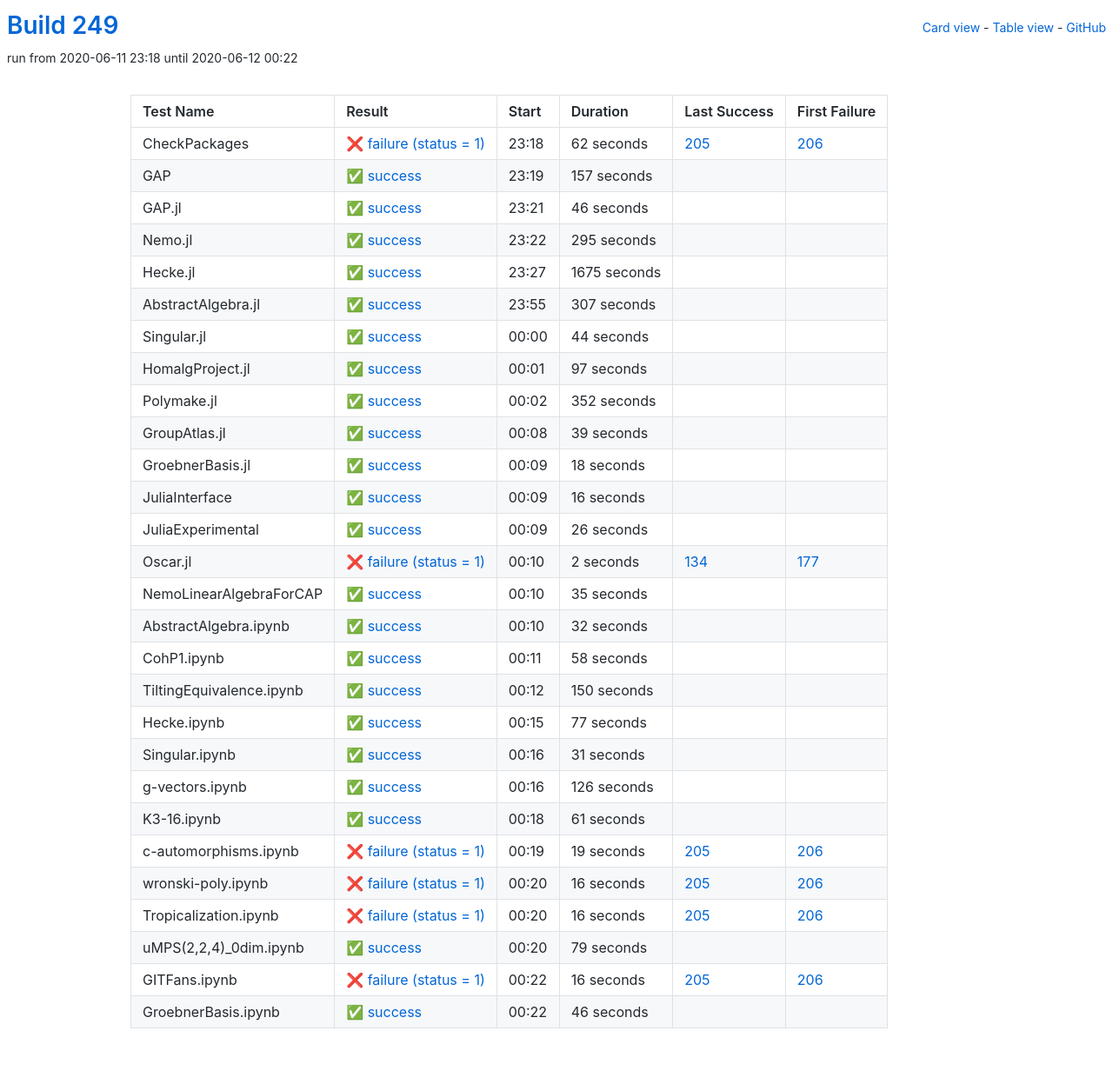
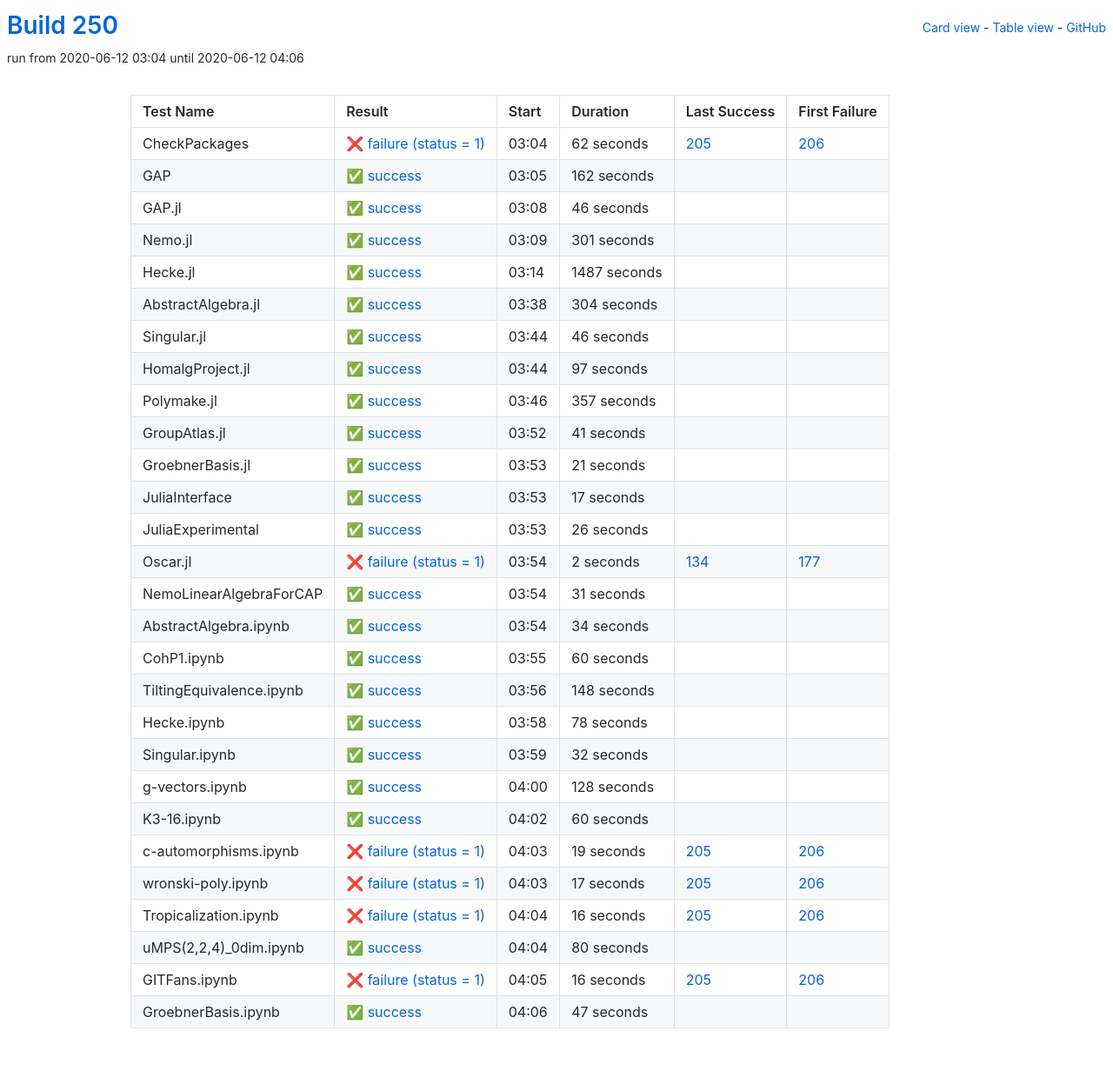
Before and after one commit to oscar-system/oscar-ci-status-stable, a Jekyll site: the page built from table.html, in a window 1280 px wide. Shown: the whole page at 87% size. Built offline with Jekyll 4.4.1, drawn with Linux system fonts in a browser that asks for light colours.

Commit message:
Build #250

```diff
--- a/_data/ci.yml
+++ b/_data/ci.yml
@@ -1,6 +1,6 @@
 ---
-build: 249
-build_url: https://oscarci.mathematik.uni-kl.de/job/oscar-stable/249/
+build: 250
+build_url: https://oscarci.mathematik.uni-kl.de/job/oscar-stable/250/
 job: oscar-stable
 organization: oscar-system
 repo: oscar-ci-status-stable
@@ -8,8 +8,8 @@ repourl: https://github.com/oscar-system/oscar-ci-status-stable
 tests:
 - name: CheckPackages
   id: checkpackages
-  log: https://oscarci.mathematik.uni-kl.de/job/oscar-stable/249/artifact/logs/build-249/CheckPackages.log
-  start: 2020-06-11 23:18
+  log: https://oscarci.mathematik.uni-kl.de/job/oscar-stable/250/artifact/logs/build-250/CheckPackages.log
+  start: 2020-06-12 03:04
   success: false
   exitcode: 1
   status: failure
@@ -20,20 +20,20 @@ tests:
   first_failure_url: https://oscarci.mathematik.uni-kl.de/job/oscar-stable/206/
 - name: GAP
   id: gap
-  log: https://oscarci.mathematik.uni-kl.de/job/oscar-stable/249/artifact/logs/build-249/GAP.log
-  start: 2020-06-11 23:19
+  log: https://oscarci.mathematik.uni-kl.de/job/oscar-stable/250/artifact/logs/build-250/GAP.log
+  start: 2020-06-12 03:05
   success: true
   exitcode: 0
   status: success
-  duration: 157
+  duration: 162
   last_success: false
   last_success_url:
   first_failure: false
   first_failure_url:
 - name: GAP.jl
   id: gap-jl
-  log: https://oscarci.mathematik.uni-kl.de/job/oscar-stable/249/artifact/logs/build-249/GAP.jl.log
-  start: 2020-06-11 23:21
+  log: https://oscarci.mathematik.uni-kl.de/job/oscar-stable/250/artifact/logs/build-250/GAP.jl.log
+  start: 2020-06-12 03:08
   success: true
   exitcode: 0
   status: success
@@ -44,56 +44,56 @@ tests:
   first_failure_url:
 - name: Nemo.jl
   id: nemo-jl
-  log: https://oscarci.mathematik.uni-kl.de/job/oscar-stable/249/artifact/logs/build-249/Nemo.jl.log
-  start: 2020-06-11 23:22
+  log: https://oscarci.mathematik.uni-kl.de/job/oscar-stable/250/artifact/logs/build-250/Nemo.jl.log
+  start: 2020-06-12 03:09
   success: true
   exitcode: 0
   status: success
-  duration: 295
+  duration: 301
   last_success: false
   last_success_url:
   first_failure: false
   first_failure_url:
 - name: Hecke.jl
   id: hecke-jl
-  log: https://oscarci.mathematik.uni-kl.de/job/oscar-stable/249/artifact/logs/build-249/Hecke.jl.log
-  start: 2020-06-11 23:27
+  log: https://oscarci.mathematik.uni-kl.de/job/oscar-stable/250/artifact/logs/build-250/Hecke.jl.log
+  start: 2020-06-12 03:14
   success: true
   exitcode: 0
   status: success
-  duration: 1675
+  duration: 1487
   last_success: false
   last_success_url:
   first_failure: false
   first_failure_url:
 - name: AbstractAlgebra.jl
   id: abstractalgebra-jl
-  log: https://oscarci.mathematik.uni-kl.de/job/oscar-stable/249/artifact/logs/build-249/AbstractAlgebra.jl.log
-  start: 2020-06-11 23:55
+  log: https://oscarci.mathematik.uni-kl.de/job/oscar-stable/250/artifact/logs/build-250/AbstractAlgebra.jl.log
+  start: 2020-06-12 03:38
   success: true
   exitcode: 0
   status: success
-  duration: 307
+  duration: 304
   last_success: false
   last_success_url:
   first_failure: false
   first_failure_url:
 - name: Singular.jl
   id: singular-jl
-  log: https://oscarci.mathematik.uni-kl.de/job/oscar-stable/249/artifact/logs/build-249/Singular.jl.log
-  start: 2020-06-12 00:00
+  log: https://oscarci.mathematik.uni-kl.de/job/oscar-stable/250/artifact/logs/build-250/Singular.jl.log
+  start: 2020-06-12 03:44
   success: true
   exitcode: 0
   status: success
-  duration: 44
+  duration: 46
   last_success: false
   last_success_url:
   first_failure: false
   first_failure_url:
 - name: HomalgProject.jl
   id: homalgproject-jl
-  log: https://oscarci.mathematik.uni-kl.de/job/oscar-stable/249/artifact/logs/build-249/HomalgProject.jl.log
-  start: 2020-06-12 00:01
+  log: https://oscarci.mathematik.uni-kl.de/job/oscar-stable/250/artifact/logs/build-250/HomalgProject.jl.log
+  start: 2020-06-12 03:44
   success: true
   exitcode: 0
   status: success
@@ -104,56 +104,56 @@ tests:
   first_failure_url:
 - name: Polymake.jl
   id: polymake-jl
-  log: https://oscarci.mathematik.uni-kl.de/job/oscar-stable/249/artifact/logs/build-249/Polymake.jl.log
-  start: 2020-06-12 00:02
+  log: https://oscarci.mathematik.uni-kl.de/job/oscar-stable/250/artifact/logs/build-250/Polymake.jl.log
+  start: 2020-06-12 03:46
   success: true
   exitcode: 0
   status: success
-  duration: 352
+  duration: 357
   last_success: false
   last_success_url:
   first_failure: false
   first_failure_url:
 - name: GroupAtlas.jl
   id: groupatlas-jl
-  log: https://oscarci.mathematik.uni-kl.de/job/oscar-stable/249/artifact/logs/build-249/GroupAtlas.jl.log
-  start: 2020-06-12 00:08
+  log: https://oscarci.mathematik.uni-kl.de/job/oscar-stable/250/artifact/logs/build-250/GroupAtlas.jl.log
+  start: 2020-06-12 03:52
   success: true
   exitcode: 0
   status: success
-  duration: 39
+  duration: 41
   last_success: false
   last_success_url:
   first_failure: false
   first_failure_url:
 - name: GroebnerBasis.jl
   id: groebnerbasis-jl
-  log: https://oscarci.mathematik.uni-kl.de/job/oscar-stable/249/artifact/logs/build-249/GroebnerBasis.jl.log
-  start: 2020-06-12 00:09
+  log: https://oscarci.mathematik.uni-kl.de/job/oscar-stable/250/artifact/logs/build-250/GroebnerBasis.jl.log
+  start: 2020-06-12 03:53
   success: true
   exitcode: 0
   status: success
-  duration: 18
+  duration: 21
   last_success: false
   last_success_url:
   first_failure: false
   first_failure_url:
 - name: JuliaInterface
   id: juliainterface
-  log: https://oscarci.mathematik.uni-kl.de/job/oscar-stable/249/artifact/logs/build-249/JuliaInterface.log
-  start: 2020-06-12 00:09
+  log: https://oscarci.mathematik.uni-kl.de/job/oscar-stable/250/artifact/logs/build-250/JuliaInterface.log
+  start: 2020-06-12 03:53
   success: true
   exitcode: 0
   status: success
-  duration: 16
+  duration: 17
   last_success: false
   last_success_url:
   first_failure: false
   first_failure_url:
 - name: JuliaExperimental
   id: juliaexperimental
-  log: https://oscarci.mathematik.uni-kl.de/job/oscar-stable/249/artifact/logs/build-249/JuliaExperimental.log
-  start: 2020-06-12 00:09
+  log: https://oscarci.mathematik.uni-kl.de/job/oscar-stable/250/artifact/logs/build-250/JuliaExperimental.log
+  start: 2020-06-12 03:53
   success: true
   exitcode: 0
   status: success
@@ -164,8 +164,8 @@ tests:
   first_failure_url:
 - name: Oscar.jl
   id: oscar-jl
-  log: https://oscarci.mathematik.uni-kl.de/job/oscar-stable/249/artifact/logs/build-249/Oscar.jl.log
-  start: 2020-06-12 00:10
+  log: https://oscarci.mathematik.uni-kl.de/job/oscar-stable/250/artifact/logs/build-250/Oscar.jl.log
+  start: 2020-06-12 03:54
   success: false
   exitcode: 1
   status: failure
@@ -176,20 +176,68 @@ tests:
   first_failure_url: https://oscarci.mathematik.uni-kl.de/job/oscar-stable/177/
 - name: NemoLinearAlgebraForCAP
   id: nemolinearalgebraforcap
-  log: https://oscarci.mathematik.uni-kl.de/job/oscar-stable/249/artifact/logs/build-249/NemoLinearAlgebraForCAP.log
-  start: 2020-06-12 00:10
+  log: https://oscarci.mathematik.uni-kl.de/job/oscar-stable/250/artifact/logs/build-250/NemoLinearAlgebraForCAP.log
+  start: 2020-06-12 03:54
   success: true
   exitcode: 0
   status: success
-  duration: 35
+  duration: 31
   last_success: false
   last_success_url:
   first_failure: false
   first_failure_url:
 - name: AbstractAlgebra.ipynb
   id: abstractalgebra-ipynb
-  log: https://oscarci.mathematik.uni-kl.de/job/oscar-stable/249/artifact/logs/build-249/AbstractAlgebra.ipynb.log
-  start: 2020-06-12 00:10
+  log: https://oscarci.mathematik.uni-kl.de/job/oscar-stable/250/artifact/logs/build-250/AbstractAlgebra.ipynb.log
+  start: 2020-06-12 03:54
+  success: true
+  exitcode: 0
+  status: success
+  duration: 34
+  last_success: false
+  last_success_url:
+  first_failure: false
+  first_failure_url:
+- name: CohP1.ipynb
+  id: cohp1-ipynb
+  log: https://oscarci.mathematik.uni-kl.de/job/oscar-stable/250/artifact/logs/build-250/CohP1.ipynb.log
+  start: 2020-06-12 03:55
+  success: true
+  exitcode: 0
+  status: success
+  duration: 60
+  last_success: false
+  last_success_url:
+  first_failure: false
+  first_failure_url:
+- name: TiltingEquivalence.ipynb
+  id: tiltingequivalence-ipynb
+  log: https://oscarci.mathematik.uni-kl.de/job/oscar-stable/250/artifact/logs/build-250/TiltingEquivalence.ipynb.log
+  start: 2020-06-12 03:56
+  success: true
+  exitcode: 0
+  status: success
+  duration: 148
+  last_success: false
+  last_success_url:
+  first_failure: false
+  first_failure_url:
+- name: Hecke.ipynb
+  id: hecke-ipynb
+  log: https://oscarci.mathematik.uni-kl.de/job/oscar-stable/250/artifact/logs/build-250/Hecke.ipynb.log
+  start: 2020-06-12 03:58
+  success: true
+  exitcode: 0
+  status: success
+  duration: 78
+  last_success: false
+  last_success_url:
+  first_failure: false
+  first_failure_url:
+- name: Singular.ipynb
+  id: singular-ipynb
+  log: https://oscarci.mathematik.uni-kl.de/job/oscar-stable/250/artifact/logs/build-250/Singular.ipynb.log
+  start: 2020-06-12 03:59
   success: true
   exitcode: 0
   status: success
@@ -198,82 +246,34 @@ tests:
   last_success_url:
   first_failure: false
   first_failure_url:
-- name: CohP1.ipynb
-  id: cohp1-ipynb
-  log: https://oscarci.mathematik.uni-kl.de/job/oscar-stable/249/artifact/logs/build-249/CohP1.ipynb.log
-  start: 2020-06-12 00:11
+- name: g-vectors.ipynb
+  id: g-vectors-ipynb
+  log: https://oscarci.mathematik.uni-kl.de/job/oscar-stable/250/artifact/logs/build-250/g-vectors.ipynb.log
+  start: 2020-06-12 04:00
   success: true
   exitcode: 0
   status: success
-  duration: 58
-  last_success: false
-  last_success_url:
-  first_failure: false
-  first_failure_url:
-- name: TiltingEquivalence.ipynb
-  id: tiltingequivalence-ipynb
-  log: https://oscarci.mathematik.uni-kl.de/job/oscar-stable/249/artifact/logs/build-249/TiltingEquivalence.ipynb.log
-  start: 2020-06-12 00:12
-  success: true
-  exitcode: 0
-  status: success
-  duration: 150
-  last_success: false
-  last_success_url:
-  first_failure: false
-  first_failure_url:
-- name: Hecke.ipynb
-  id: hecke-ipynb
-  log: https://oscarci.mathematik.uni-kl.de/job/oscar-stable/249/artifact/logs/build-249/Hecke.ipynb.log
-  start: 2020-06-12 00:15
-  success: true
-  exitcode: 0
-  status: success
-  duration: 77
-  last_success: false
-  last_success_url:
-  first_failure: false
-  first_failure_url:
-- name: Singular.ipynb
-  id: singular-ipynb
-  log: https://oscarci.mathematik.uni-kl.de/job/oscar-stable/249/artifact/logs/build-249/Singular.ipynb.log
-  start: 2020-06-12 00:16
-  success: true
-  exitcode: 0
-  status: success
-  duration: 31
-  last_success: false
-  last_success_url:
-  first_failure: false
-  first_failure_url:
-- name: g-vectors.ipynb
-  id: g-vectors-ipynb
-  log: https://oscarci.mathematik.uni-kl.de/job/oscar-stable/249/artifact/logs/build-249/g-vectors.ipynb.log
-  start: 2020-06-12 00:16
-  success: true
-  exitcode: 0
-  status: success
-  duration: 126
+  duration: 128
   last_success: false
   last_success_url:
   first_failure: false
   first_failure_url:
 - name: K3-16.ipynb
   id: k3-16-ipynb
-  log: https://oscarci.mathematik.uni-kl.de/job/oscar-stable/249/artifact/logs/build-249/K3-16.ipynb.log
-  start: 2020-06-12 00:18
+  log: https://oscarci.mathematik.uni-kl.de/job/oscar-stable/250/artifact/logs/build-250/K3-16.ipynb.log
+  start: 2020-06-12 04:02
   success: true
   exitcode: 0
   status: success
-  duration: 61
+  duration: 60
   last_success: false
   last_success_url:
   first_failure: false
   first_failure_url:
 - name: c-automorphisms.ipynb
   id: c-automorphisms-ipynb
-  log: https://oscarci.mathematik.uni-kl.de/job/oscar-stable/249/artifact/logs/build-249/c-automorphisms.ipynb.log
-  start: 2020-06-12 00:19
+  log: https://oscarci.mathematik.uni-kl.de/job/oscar-stable/250/artifact/logs/build-250/c-automorphisms.ipynb.log
+  start: 2020-06-12 04:03
   success: false
   exitcode: 1
   status: failure
@@ -284,20 +284,20 @@ tests:
   first_failure_url: https://oscarci.mathematik.uni-kl.de/job/oscar-stable/206/
 - name: wronski-poly.ipynb
   id: wronski-poly-ipynb
-  log: https://oscarci.mathematik.uni-kl.de/job/oscar-stable/249/artifact/logs/build-249/wronski-poly.ipynb.log
-  start: 2020-06-12 00:20
+  log: https://oscarci.mathematik.uni-kl.de/job/oscar-stable/250/artifact/logs/build-250/wronski-poly.ipynb.log
+  start: 2020-06-12 04:03
   success: false
   exitcode: 1
   status: failure
-  duration: 16
+  duration: 17
   last_success: 205
   last_success_url: https://oscarci.mathematik.uni-kl.de/job/oscar-stable/205/
   first_failure: 206
   first_failure_url: https://oscarci.mathematik.uni-kl.de/job/oscar-stable/206/
 - name: Tropicalization.ipynb
   id: tropicalization-ipynb
-  log: https://oscarci.mathematik.uni-kl.de/job/oscar-stable/249/artifact/logs/build-249/Tropicalization.ipynb.log
-  start: 2020-06-12 00:20
+  log: https://oscarci.mathematik.uni-kl.de/job/oscar-stable/250/artifact/logs/build-250/Tropicalization.ipynb.log
+  start: 2020-06-12 04:04
   success: false
   exitcode: 1
   status: failure
@@ -308,20 +308,20 @@ tests:
   first_failure_url: https://oscarci.mathematik.uni-kl.de/job/oscar-stable/206/
 - name: uMPS(2,2,4)_0dim.ipynb
   id: umps-2-2-4-0dim-ipynb
-  log: https://oscarci.mathematik.uni-kl.de/job/oscar-stable/249/artifact/logs/build-249/uMPS-2-2-4-_0dim.ipynb.log
-  start: 2020-06-12 00:20
+  log: https://oscarci.mathematik.uni-kl.de/job/oscar-stable/250/artifact/logs/build-250/uMPS-2-2-4-_0dim.ipynb.log
+  start: 2020-06-12 04:04
   success: true
   exitcode: 0
   status: success
-  duration: 79
+  duration: 80
   last_success: false
   last_success_url:
   first_failure: false
   first_failure_url:
 - name: GITFans.ipynb
   id: gitfans-ipynb
-  log: https://oscarci.mathematik.uni-kl.de/job/oscar-stable/249/artifact/logs/build-249/GITFans.ipynb.log
-  start: 2020-06-12 00:22
+  log: https://oscarci.mathematik.uni-kl.de/job/oscar-stable/250/artifact/logs/build-250/GITFans.ipynb.log
+  start: 2020-06-12 04:05
   success: false
   exitcode: 1
   status: failure
@@ -332,12 +332,12 @@ tests:
   first_failure_url: https://oscarci.mathematik.uni-kl.de/job/oscar-stable/206/
 - name: GroebnerBasis.ipynb
   id: groebnerbasis-ipynb
-  log: https://oscarci.mathematik.uni-kl.de/job/oscar-stable/249/artifact/logs/build-249/GroebnerBasis.ipynb.log
-  start: 2020-06-12 00:22
+  log: https://oscarci.mathematik.uni-kl.de/job/oscar-stable/250/artifact/logs/build-250/GroebnerBasis.ipynb.log
+  start: 2020-06-12 04:06
   success: true
   exitcode: 0
   status: success
-  duration: 46
+  duration: 47
   last_success: false
   last_success_url:
   first_failure: false
```
Also changed, not shown: README.md.
